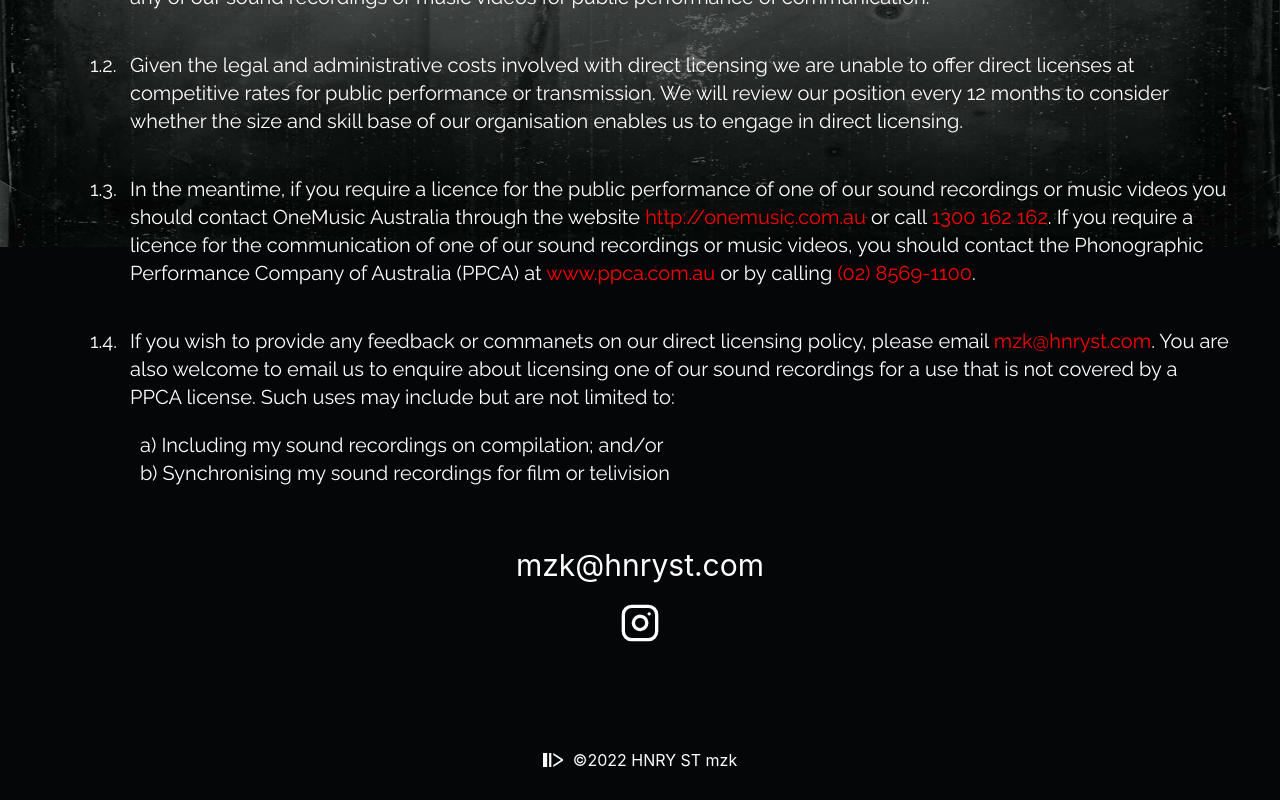
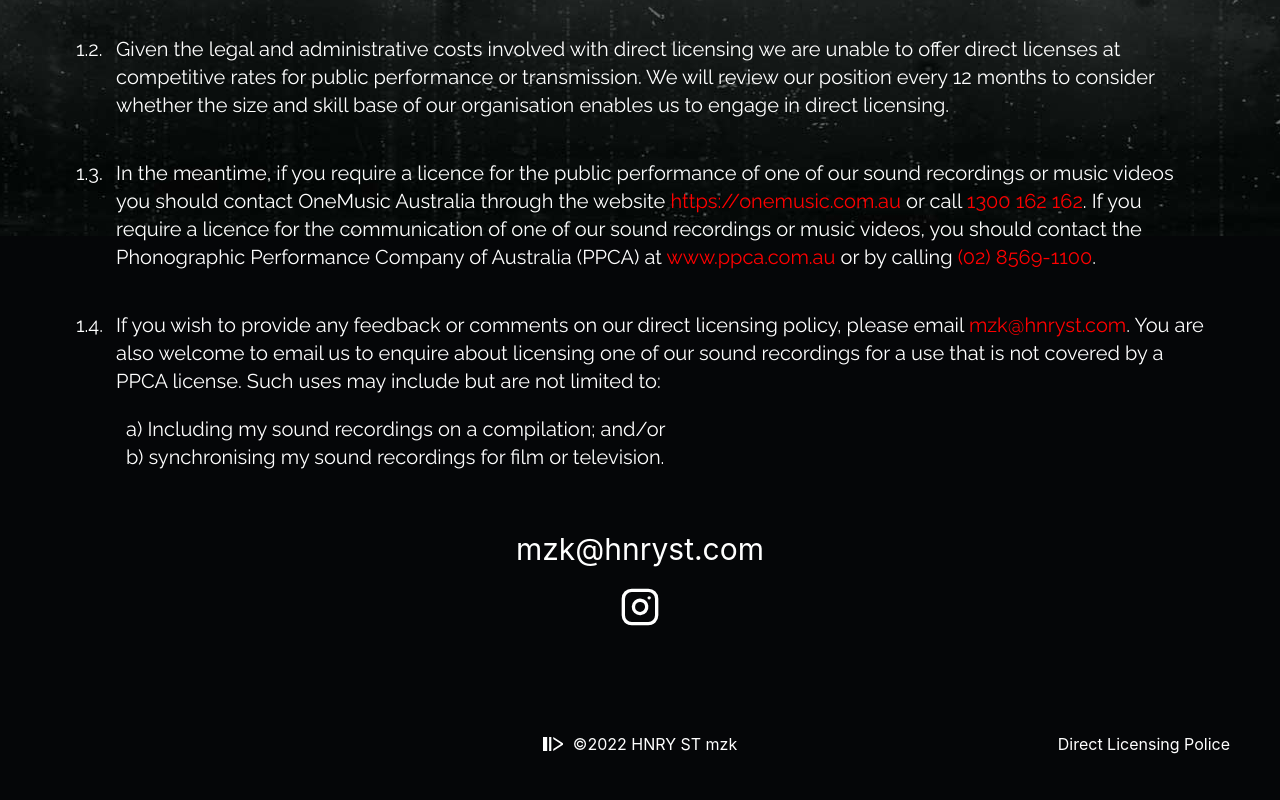
Before and after one commit to irfhan33/client-fiver, a Next.js app: page /dlp in a window 1280 px wide. Shown: the part 393-1193 px from the top of the page. Built offline with nearby package versions, Linux system fonts and the light colour scheme.

Commit message:
waiting for revision

```diff
--- a/components/Footer.js
+++ b/components/Footer.js
@@ -1,10 +1,13 @@
 import React from "react";
 import styled from "styled-components";
+import FooterCr from "./FooterCr";
 
 function Footer() {
   return (
     <Container>
-      <a href="mailto:mzk@hnryst.com">mzk@hnryst.com</a>
+      <a target="_blank" rel="noopener noreferrer" href="mailto:mzk@hnryst.com">
+        mzk@hnryst.com
+      </a>
       <Instagram>
         <a
           target="_blank"
@@ -14,9 +17,7 @@ function Footer() {
           <img src="/instagram.svg" alt="" />
         </a>
       </Instagram>
-      <Copyright>
-        <img src="/images/1NLV.svg" alt="" /> <span>©2022 HNRY ST mzk</span>
-      </Copyright>
+      <FooterCr />
     </Container>
   );
 }
@@ -44,28 +45,3 @@ const Instagram = styled.div`
     width: 40px;
   }
 `;
-const Copyright = styled.div`
-  display: flex;
-  align-items: center;
-  margin-top: 100px;
-  margin-bottom: 30px;
-
-  @media (max-width: 768px) {
-    margin-top: 100px;
-  }
-  img {
-    width: 20px;
-    margin-right: 10px;
-    @media (max-width: 768px) {
-      width: 10px;
-    }
-  }
-
-  span {
-    font-size: 16px;
-
-    @media (max-width: 768px) {
-      font-size: 12px;
-    }
-  }
-`;
--- /dev/null
+++ b/components/FooterCr.js
@@ -0,0 +1,80 @@
+import React from "react";
+import styled from "styled-components";
+
+function FooterCr({ home }) {
+  return (
+    <Copyright home={home}>
+      <div className="copyright">
+        <img src="/images/1NLV.svg" alt="" /> <span>©2022 HNRY ST mzk</span>
+      </div>
+      <Dlp>
+        <span>
+          <a href="/dlp">Direct Licensing Police</a>
+        </span>
+      </Dlp>
+    </Copyright>
+  );
+}
+
+export default FooterCr;
+
+const Copyright = styled.div`
+  display: flex;
+  align-items: center;
+  ${({ home }) => (home ? "margin-top:50px;" : "margin-top:100px;")};
+
+  /* margin-top: 100px; */
+  margin-bottom: 30px;
+  position: relative;
+  width: 100%;
+  justify-content: center;
+
+  @media (max-width: 500px) {
+    flex-direction: column;
+  }
+  .copyright {
+    display: flex;
+    align-items: center;
+    img {
+      width: 20px;
+      margin-right: 10px;
+      @media (max-width: 768px) {
+        width: 10px;
+        margin-right: 6px;
+      }
+    }
+
+    span {
+      font-size: 16px;
+
+      @media (max-width: 768px) {
+        font-size: 12px;
+      }
+    }
+  }
+`;
+
+const Dlp = styled.div`
+  position: absolute;
+  right: 50px;
+  display: flex;
+  align-items: center;
+
+  span {
+    a {
+      font-size: 16px;
+      @media (max-width: 768px) {
+        font-size: 12px;
+      }
+    }
+  }
+
+  @media (max-width: 768px) {
+    right: 20px;
+  }
+
+  @media (max-width: 500px) {
+    position: static;
+    margin-top: 20px;
+  }
+`;
--- a/components/Header.js
+++ b/components/Header.js
@@ -8,7 +8,9 @@ function Headerrr() {
         <img src="/images/epk_logo.svg" alt="" />
       </LogoLeft>
       <LogoRight>
-        <img src="/images/hnry_st_logo.svg" alt="" />
+        <a href="http://hnryst.com">
+          <img src="/images/hnry_st_logo.svg" alt="" />
+        </a>
       </LogoRight>
     </Header>
   );
--- a/pages/dlp.js
+++ b/pages/dlp.js
@@ -1,6 +1,6 @@
 import React from "react";
 import styled from "styled-components";
-import Headerrr from "../components/Header";
+import Headerrr from "./../components/Header";
 import Head from "next/head";
 import Footer from "./../components/Footer";
 
@@ -8,7 +8,7 @@ function Dlp() {
   return (
     <Container>
       <Head>
-        <title>DLP Page</title>
+        <title>DLP - HNRY ST</title>
         <link rel="icon" href="/favicon.ico" />
       </Head>
       <Headerrr />
@@ -25,9 +25,9 @@ function Dlp() {
           <li>
             <Number>1.1.</Number>
             <p>
-              This is direct licensing policy of HNRY ST mzk (we/us/our). At
-              present we do not have the capacity to directly licensing any of
-              our sound recordings or music videos for public performance of
+              This is the direct licensing policy of HNRY ST mzk (we/us/our). At
+              present we do not have the capacity to directly license any of our
+              sound recordings or music videos for public performance or
               communication.
             </p>
           </li>
@@ -47,29 +47,65 @@ function Dlp() {
               In the meantime, if you require a licence for the public
               performance of one of our sound recordings or music videos you
               should contact OneMusic Australia through the website
-              <a href=""> http://onemusic.com.au</a> or call{" "}
-              <a href="">1300 162 162</a>. If you require a licence for the
-              communication of one of our sound recordings or music videos, you
-              should contact the Phonographic Performance Company of Australia
-              (PPCA) at <a href="">www.ppca.com.au</a> or by calling{" "}
-              <a href="">(02) 8569-1100</a>.
+              <a
+                target="_blank"
+                rel="noopener noreferrer"
+                href="https://onemusic.com.au"
+              >
+                {" "}
+                https://onemusic.com.au
+              </a>{" "}
+              or call{" "}
+              <a
+                target="_blank"
+                rel="noopener noreferrer"
+                href="tel:1300 162 162"
+              >
+                1300 162 162
+              </a>
+              . If you require a licence for the communication of one of our
+              sound recordings or music videos, you should contact the
+              Phonographic Performance Company of Australia (PPCA) at{" "}
+              <a
+                target="_blank"
+                rel="noopener noreferrer"
+                href="https://ppca.com.au"
+              >
+                www.ppca.com.au
+              </a>{" "}
+              or by calling{" "}
+              <a
+                target="_blank"
+                rel="noopener noreferrer"
+                href="tel:(02) 8569-1100"
+              >
+                (02) 8569-1100
+              </a>
+              .
             </p>
           </li>
           <li>
             <Number>1.4.</Number>
             <p>
-              If you wish to provide any feedback or commanets on our direct
-              licensing policy, please email <a href="">mzk@hnryst.com</a>. You
-              are also welcome to email us to enquire about licensing one of our
-              sound recordings for a use that is not covered by a PPCA license.
-              Such uses may include but are not limited to:
+              If you wish to provide any feedback or comments on our direct
+              licensing policy, please email{" "}
+              <a
+                target="_blank"
+                rel="noopener noreferrer"
+                href="mailto:mzk@hnryst.com"
+              >
+                mzk@hnryst.com
+              </a>
+              . You are also welcome to email us to enquire about licensing one
+              of our sound recordings for a use that is not covered by a PPCA
+              license. Such uses may include but are not limited to:
             </p>
           </li>
           <span>
-            a{")"} Including my sound recordings on compilation; and/or
+            a{")"} Including my sound recordings on a compilation; and/or
           </span>
           <span>
-            b{")"} Synchronising my sound recordings for film or telivision
+            b{")"} synchronising my sound recordings for film or television.
           </span>
         </ul>
       </Content>
@@ -88,16 +124,41 @@ const Container = styled.div`
   }
 `;
 const Content = styled.div`
-  padding: 0 50px;
-  background: url("/images/hero_background.jpg");
-  background-position: top;
-  background-repeat: no-repeat;
-  background-size: 100% 70%;
+  /* background-size: contain; */
+  position: relative;
+  z-index: 99;
+  &:before {
+    content: "";
+    background: url("images/hero_background.jpg");
+    background-position: bottom;
+    left: 0;
+    right: 0;
+    top: 0;
+    z-index: -1;
+    position: absolute;
+    bottom: 30%;
+    @media (max-width: 768px) {
+      bottom: 47%;
+    }
+
+    @media (max-width: 426px) {
+      bottom: 47%;
+    }
+  }
+  padding: 0 76px;
+  @media (max-width: 768px) {
+    padding: 0 40px;
+  }
+
+  @media (max-width: 426px) {
+    padding: 0 18px;
+  }
   ul {
     list-style: none;
     display: flex;
     flex-direction: column;
-
+    margin: 0;
+    padding: 0;
     li {
       display: flex;
 
@@ -105,6 +166,11 @@ const Content = styled.div`
         font-size: 20px;
         font-family: "Raleway", sans-serif;
         line-height: 1.75rem;
+
+        @media (max-width: 768px) {
+          font-size: 20px;
+          line-height: 1.75rem;
+        }
         a {
           color: red;
         }
@@ -126,15 +192,18 @@ const Title = styled.div`
   text-align: center;
   font-size: 44px;
   padding: 30px 0;
-
-  @media (max-width: 560px) {
+  white-space: nowrap;
+  @media (max-width: 620px) {
     font-size: 36px;
   }
-  @media (max-width: 460px) {
+  @media (max-width: 560px) {
+    font-size: 32px;
+  }
+  @media (max-width: 472px) {
     font-size: 30px;
   }
-  @media (max-width: 400px) {
-    font-size: 28px;
+  @media (max-width: 447px) {
+    font-size: 26px;
   }
   @media (max-width: 350px) {
     font-size: 24px;
--- a/pages/epk.js
+++ b/pages/epk.js
@@ -2,8 +2,8 @@ import Head from "next/head";
 import React from "react";
 import styled from "styled-components";
 import { useState, useEffect } from "react";
-import Headerrr from "../components/Header";
-import Footer from "../components/Footer";
+import Headerrr from "./../components/Header";
+import Footer from "./../components/Footer";
 
 export default function Epk() {
   const [x, setX] = useState(0);
```
Also changed, not shown: pages/index.js (+6 -2 lines).
